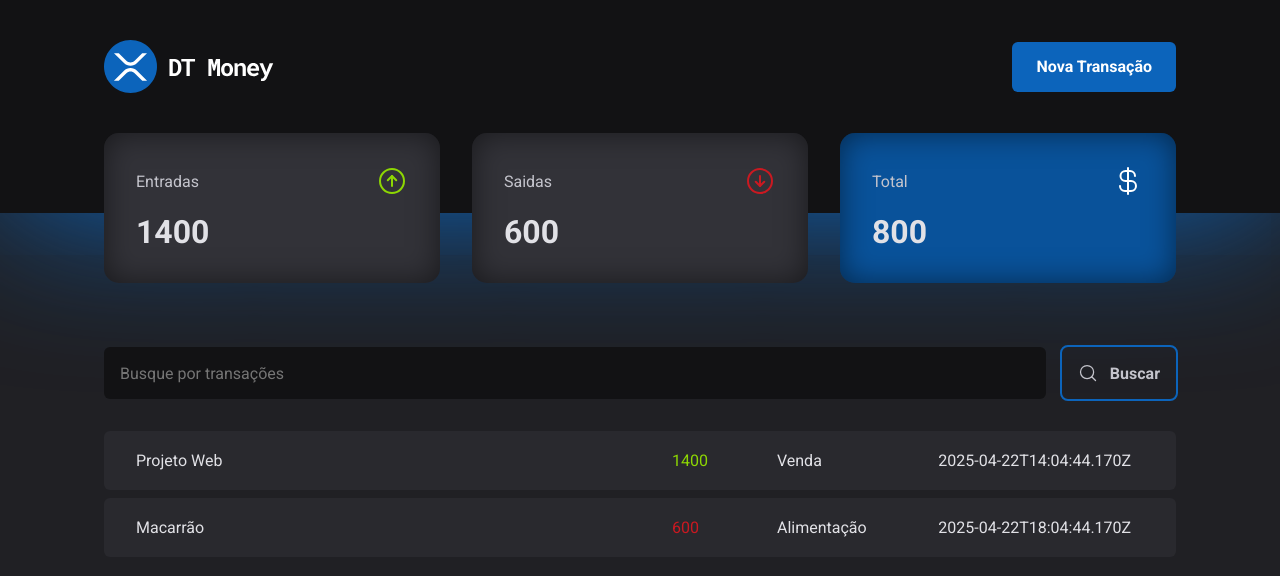
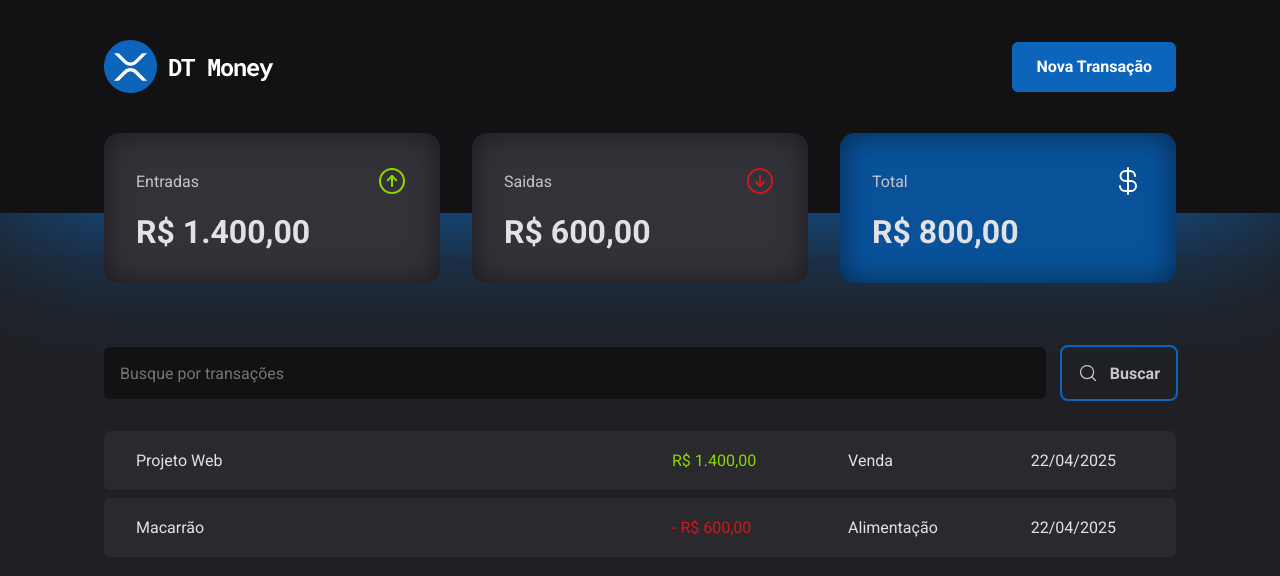
Before and after one commit to Math-Lira/study-dt-money, a React (Vite) app: page / in a window 1280 px wide. Shown: the top 576 px of the page. Built offline with nearby package versions, Linux system fonts and the light colour scheme; data requests are answered from the project's data file.

Commit message:
adicionando a formatacao

```diff
--- a/src/components/Summary/index.tsx
+++ b/src/components/Summary/index.tsx
@@ -2,6 +2,7 @@
 import { SummaryCard, SummaryContainer } from './styles'
 import { TransactionsContext } from '../../contexts/TransactionsContext'
 import { useContext } from 'react'
+import { priceFormatter } from '../../utils/formatter'
 
 export function Summary() {
   const { transactions } = useContext(TransactionsContext)
@@ -31,21 +32,21 @@
           <span>Entradas</span>
           <ArrowCircleUp size={32} color="#8DD703  " />
         </header>
-        <strong>{summary.income}</strong>
+        <strong>{priceFormatter.format(summary.income)}</strong>
       </SummaryCard>
       <SummaryCard>
         <header>
           <span>Saidas</span>
           <ArrowCircleDown size={32} color="#CA1921" />
         </header>
-        <strong>{summary.outcome}</strong>
+        <strong>{priceFormatter.format(summary.outcome)}</strong>
       </SummaryCard>
       <SummaryCard variant="blue">
         <header>
           <span>Total</span>
           <CurrencyDollar size={32} color="#fff" />
         </header>
-        <strong>{summary.total}</strong>
+        <strong>{priceFormatter.format(summary.total)}</strong>
       </SummaryCard>
     </SummaryContainer>
   )
--- a/src/pages/Transactions/index.tsx
+++ b/src/pages/Transactions/index.tsx
@@ -8,6 +8,7 @@
   TransactionsTable,
 } from './styles'
 import { TransactionsContext } from '../../contexts/TransactionsContext'
+import { dateFormatter, priceFormatter } from '../../utils/formatter'
 
 export function Transactions() {
   const { transactions } = useContext(TransactionsContext)
@@ -28,11 +29,14 @@
                   <td width="50%">{transaction.description}</td>
                   <td>
                     <PrinceHigthlight variant={transaction.type}>
-                      {transaction.prise}
+                      {transaction.type === 'outcome' && '- '}
+                      {priceFormatter.format(transaction.prise)}
                     </PrinceHigthlight>
                   </td>
                   <td>{transaction.category}</td>
-                  <td>{transaction.createdAt}</td>
+                  <td>
+                    {dateFormatter.format(new Date(transaction.createdAt))}
+                  </td>
                 </tr>
               )
             })}
--- /dev/null
+++ b/src/utils/formatter.ts
@@ -0,0 +1,6 @@
+export const dateFormatter = new Intl.DateTimeFormat('pt-BR')
+
+export const priceFormatter = new Intl.NumberFormat('pt-BR', {
+  style: 'currency',
+  currency: 'BRL',
+})
```
